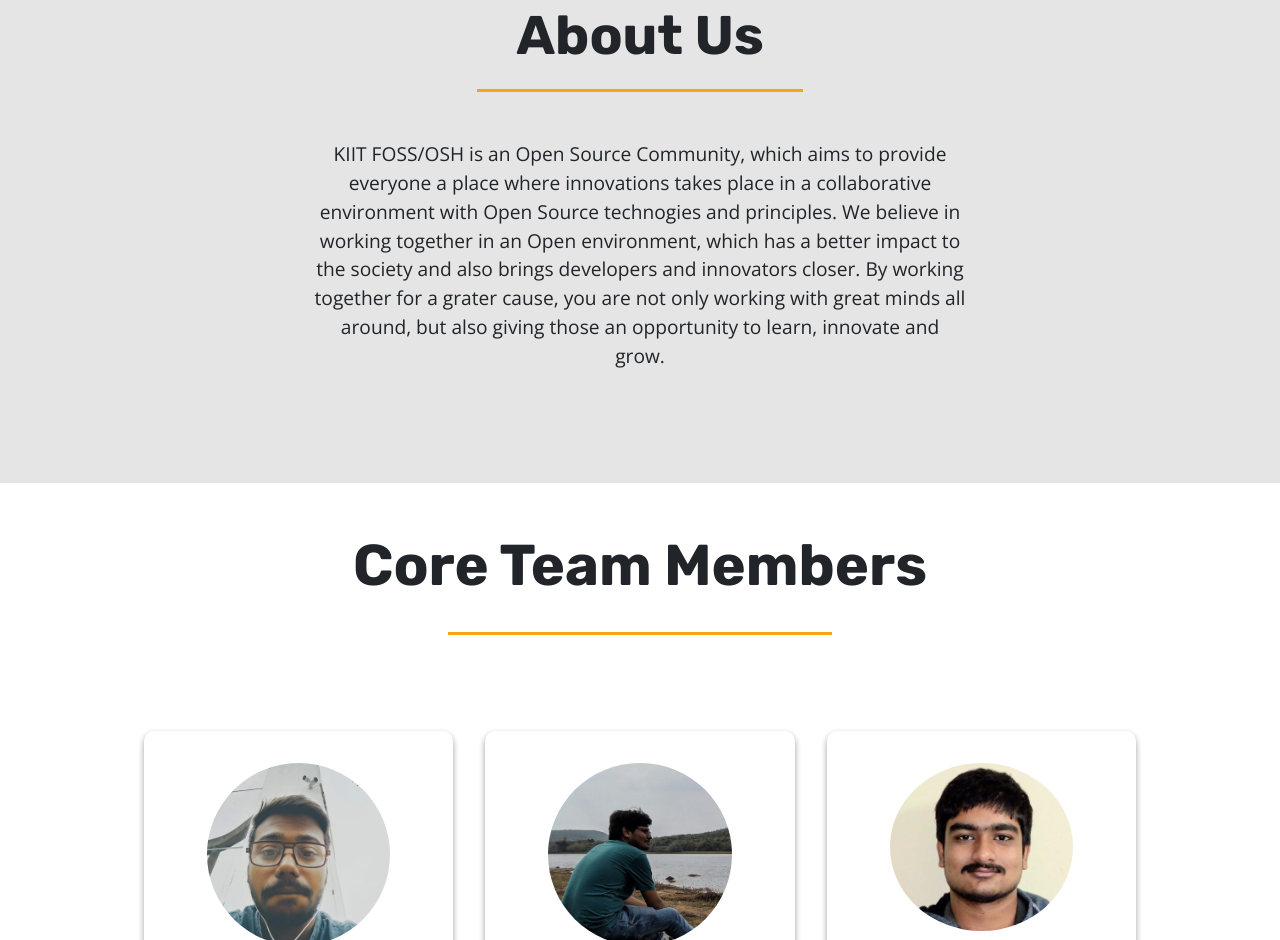
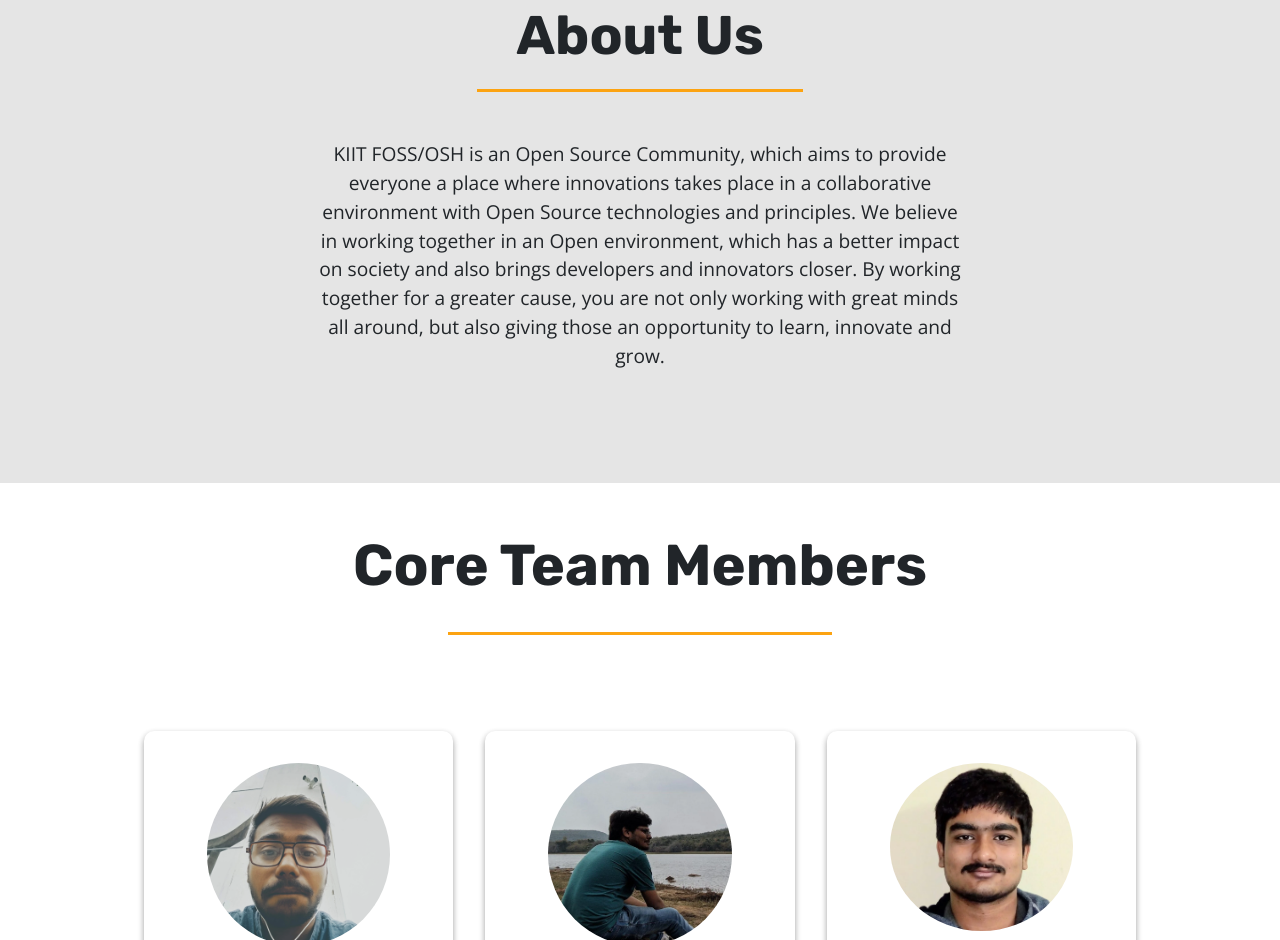
Before and after one commit to kiitfossosh/kiitfossosh.github.io, a Gatsby site: page / in a window 1280 px wide. Shown: the part 1698-2638 px from the top of the page. Built offline with nearby package versions, Linux system fonts and the light colour scheme; Gatsby itself is replaced by a stand-in of ours.

Commit message:
About Us: Fixed typos

```diff
--- a/src/components/AboutUs/AboutUs.js
+++ b/src/components/AboutUs/AboutUs.js
@@ -78,13 +78,13 @@ const AboutUs = () => {
 				></hr>
 
 				<TextSubHead>
-					KIIT FOSS/OSH is an Open Source Community, which aims to provide everyone
-					a place where innovations takes place in a collaborative environment with
-					Open Source technogies and principles. We believe in working together in
-					an Open environment, which has a better impact to the society and also brings
-					developers and innovators closer. By working together for a grater cause,
-					you are not only working with great minds all around, but also giving those an
-					opportunity to learn, innovate and grow.
+					KIIT FOSS/OSH is an Open Source Community, which aims to provide everyone a
+					place where innovations takes place in a collaborative environment with
+					Open Source technologies and principles. We believe in working together in
+					an Open environment, which has a better impact on society and also brings
+					developers and innovators closer. By working together for a greater cause,
+					you are not only working with great minds all around, but also giving those
+					an opportunity to learn, innovate and grow.
 				</TextSubHead>
 			</AboutUsContainer>
 
```
